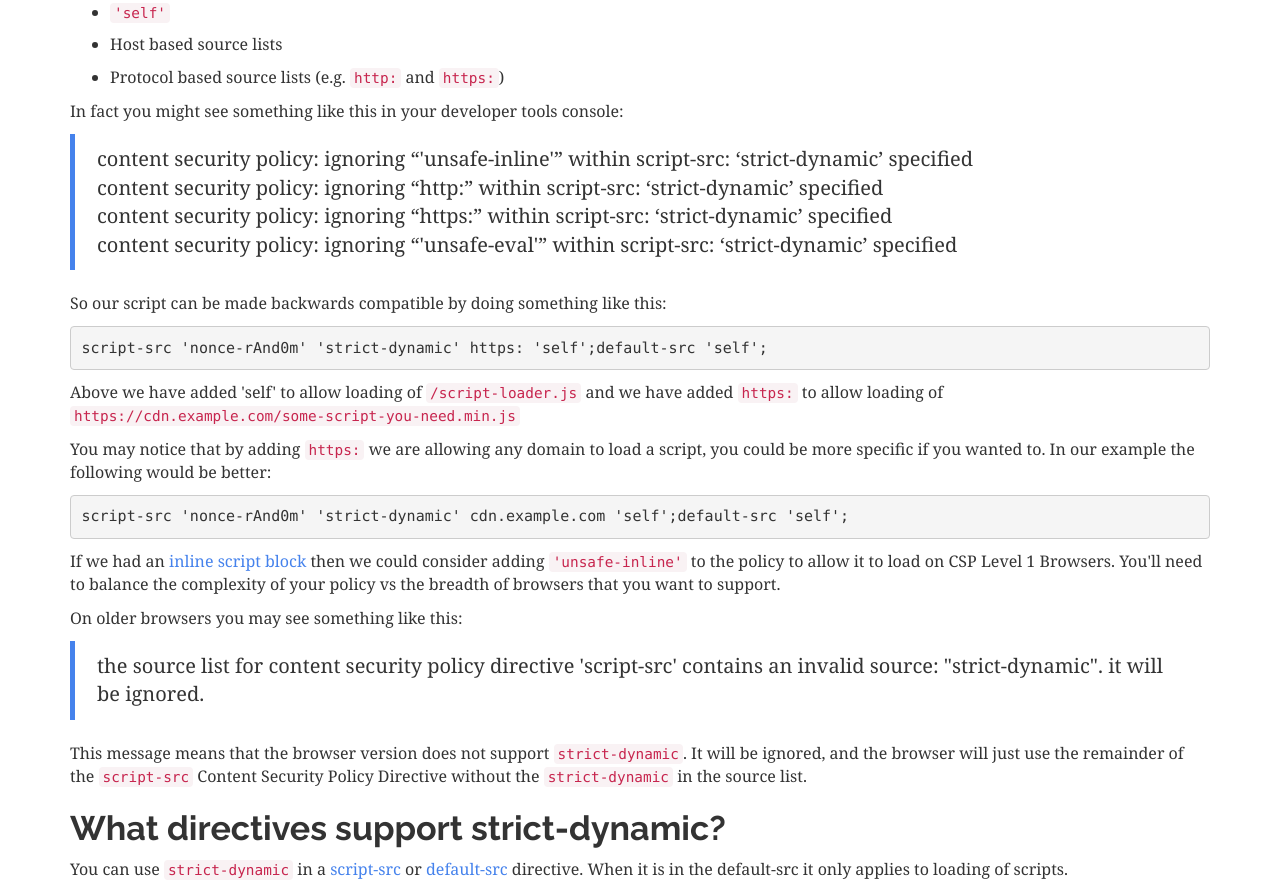
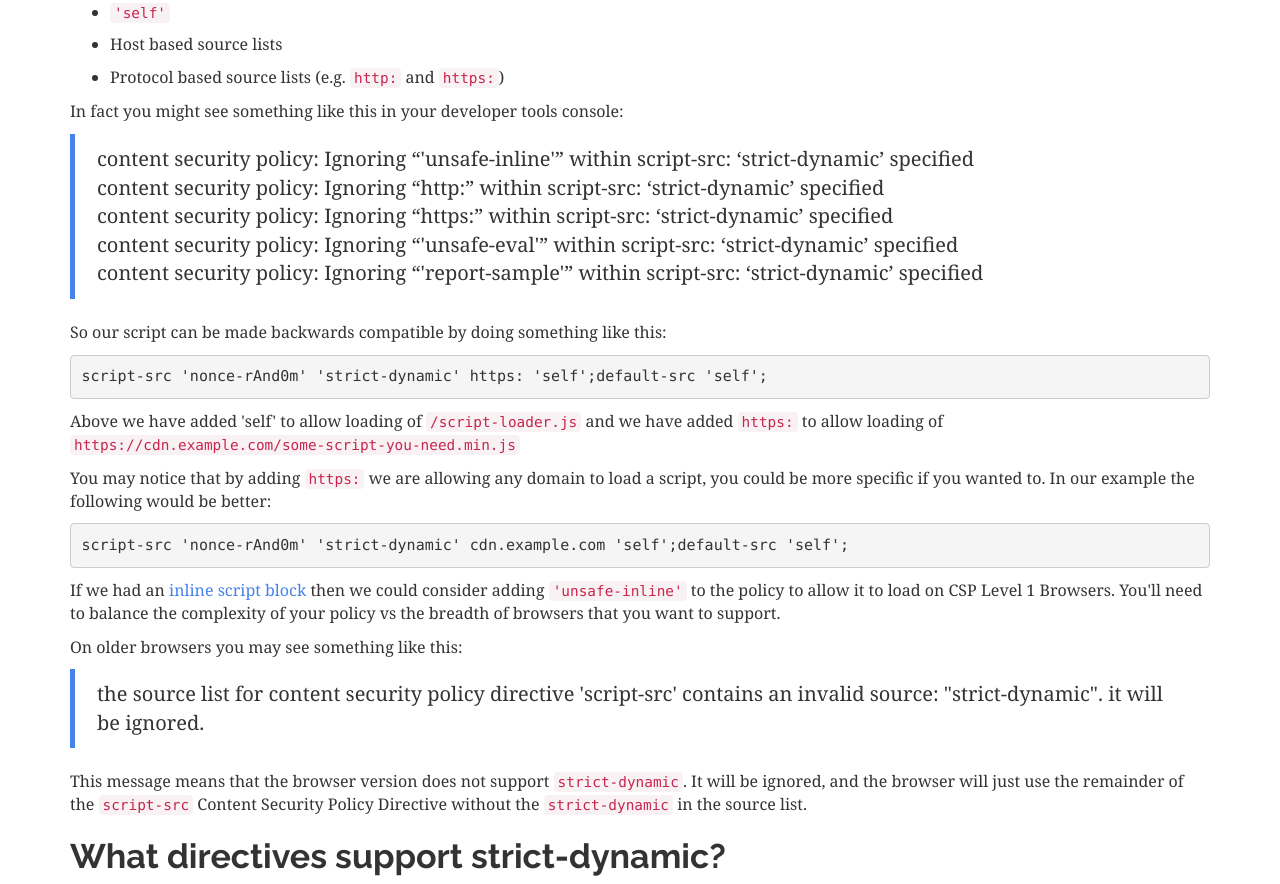
Before and after one commit to foundeo/content-security-policy.com, an Eleventy site: page www/strict-dynamic.html in a window 1280 px wide. Shown: the part 1192-2076 px from the top of the page. Built offline with nearby package versions, Linux system fonts and the light colour scheme; Eleventy itself is replaced by a stand-in of ours; files that its build step writes are made by us from their sources.

```diff
--- a/www/strict-dynamic.html
+++ b/www/strict-dynamic.html
@@ -37,10 +37,11 @@
 </ul>
 <p>In fact you might see something like this in your developer tools console:</p>
 <blockquote>
-	content security policy: ignoring “'unsafe-inline'” within script-src: ‘strict-dynamic’ specified<br>
-	content security policy: ignoring “http:” within script-src: ‘strict-dynamic’ specified<br>
-	content security policy: ignoring “https:” within script-src: ‘strict-dynamic’ specified<br>
-	content security policy: ignoring “'unsafe-eval'” within script-src: ‘strict-dynamic’ specified
+	content security policy: Ignoring “'unsafe-inline'” within script-src: ‘strict-dynamic’ specified<br>
+	content security policy: Ignoring “http:” within script-src: ‘strict-dynamic’ specified<br>
+	content security policy: Ignoring “https:” within script-src: ‘strict-dynamic’ specified<br>
+	content security policy: Ignoring “'unsafe-eval'” within script-src: ‘strict-dynamic’ specified<br>
+	content security policy: Ignoring “'report-sample'” within script-src: ‘strict-dynamic’ specified
 </blockquote>
 <p>So our script can be made backwards compatible by doing something like this:</p>
 <pre>script-src 'nonce-rAnd0m' 'strict-dynamic' https: 'self';default-src 'self';</pre>
```
Also changed, not shown: www/examples/google-analytics.html (+3 -0 lines), netlify.toml.
